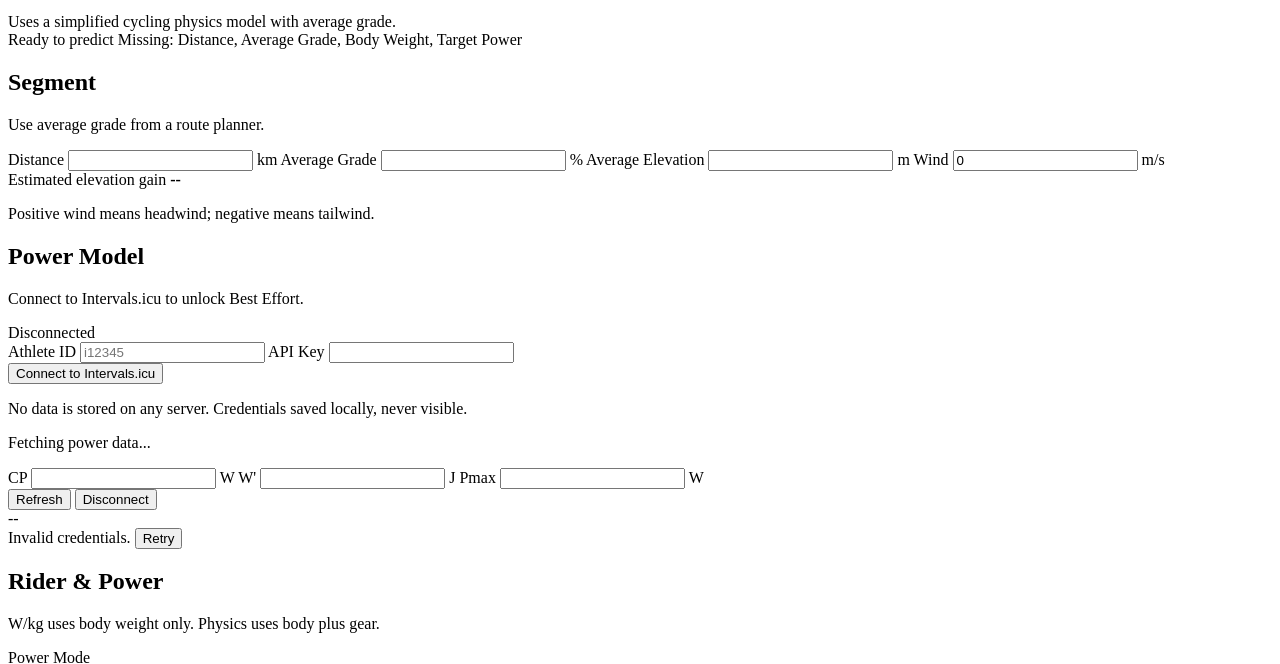
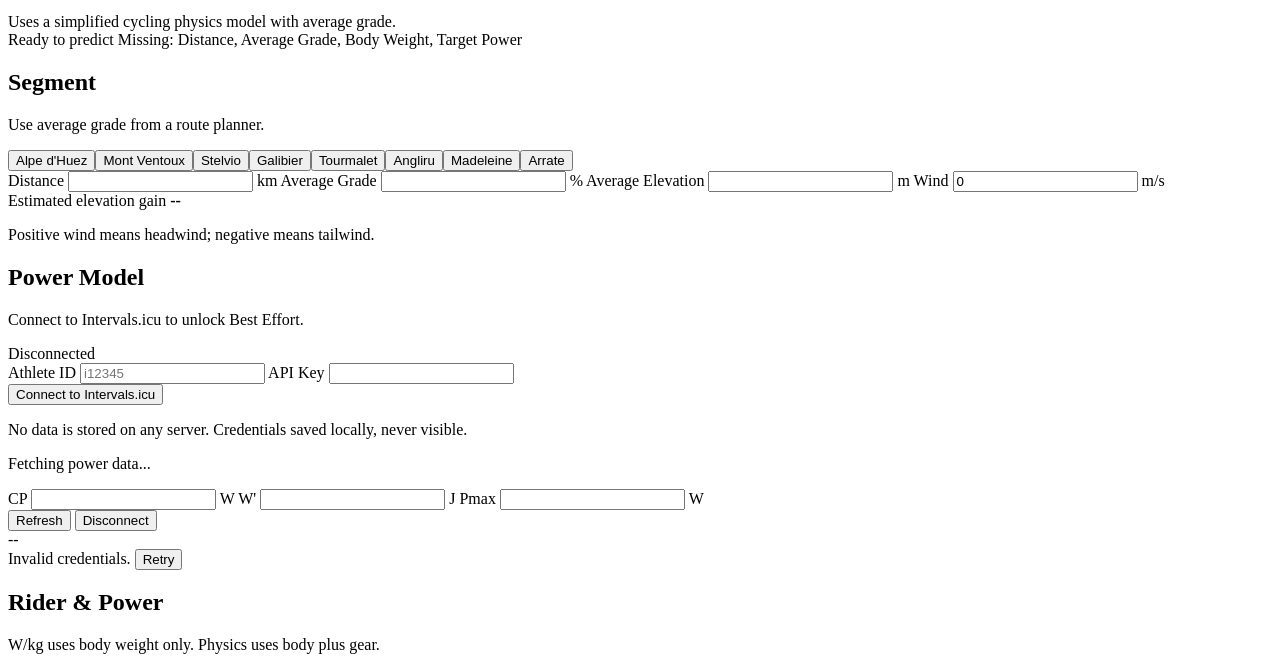
Before and after one commit to equationzhao/performance-predict, a website with bundled scripts: page index.html in a window 1280 px wide. Shown: the part 135-799 px from the top of the page. Built offline with nearby package versions, Linux system fonts and the light colour scheme.

Commit message:
feat: classic segment presets — click to load famous climbs

```diff
--- /dev/null
+++ b/data/segment-presets.json
@@ -0,0 +1,10 @@
+[
+  { "id": "alpe", "name": "Alpe d'Huez", "distanceKm": 13.8, "gradePercent": 8.1, "elevationM": 1300 },
+  { "id": "ventoux", "name": "Mont Ventoux", "distanceKm": 21.5, "gradePercent": 7.5, "elevationM": 1100 },
+  { "id": "stelvio", "name": "Stelvio", "distanceKm": 24.3, "gradePercent": 7.4, "elevationM": 2100 },
+  { "id": "galibier", "name": "Galibier", "distanceKm": 17.1, "gradePercent": 6.9, "elevationM": 2000 },
+  { "id": "tourmalet", "name": "Tourmalet", "distanceKm": 17.1, "gradePercent": 7.3, "elevationM": 1400 },
+  { "id": "angliru", "name": "Angliru", "distanceKm": 12.5, "gradePercent": 10.1, "elevationM": 900 },
+  { "id": "madeleine", "name": "Madeleine", "distanceKm": 19.0, "gradePercent": 7.9, "elevationM": 1100 },
+  { "id": "arrate", "name": "Arrate", "distanceKm": 7.2, "gradePercent": 6.2, "elevationM": 400 }
+]
--- a/index.html
+++ b/index.html
@@ -38,6 +38,8 @@
                 <p>Use average grade from a route planner.</p>
               </div>
             </div>
+
+            <div class="segment-preset-row" id="segment-presets"></div>
 
             <div class="field-grid four">
               <label class="field" for="distanceKm">
--- a/src/app/main.js
+++ b/src/app/main.js
@@ -6,6 +6,7 @@ import {
   PERSISTED_FIELDS,
   TERRAIN_LABELS,
 } from "../lib/presets.js";
+import SEGMENT_PRESETS from "../../data/segment-presets.json";
 import {
   buildPredictionResult,
   cyclingDraftDragReduction,
@@ -123,6 +124,7 @@ let powerModelData = loadPowerModel();
 let connectionState = powerModelData ? "connected" : "disconnected";
 let connectionError = "";
 let savedPowerW = "";
+let activeSegmentPreset = null;
 
 init();
 
@@ -170,6 +172,20 @@ function persistDefaults() {
 }
 
 function renderPresetControls() {
+  const spContainer = document.querySelector("#segment-presets");
+  if (spContainer) {
+    spContainer.innerHTML = "";
+    for (const preset of SEGMENT_PRESETS) {
+      const button = document.createElement("button");
+      button.type = "button";
+      button.className = "segment-button";
+      button.dataset.presetId = preset.id;
+      button.textContent = preset.name;
+      button.title = `${preset.distanceKm} km · ${preset.gradePercent}%`;
+      spContainer.append(button);
+    }
+  }
+
   els.cdaPresets.innerHTML = "";
   for (const [key, preset] of Object.entries(CDA_PRESETS)) {
     const button = document.createElement("button");
@@ -216,6 +232,9 @@ function bindEvents() {
     }
     const value = event.target.type === "checkbox" ? event.target.checked : event.target.value;
     formState = { ...formState, [field]: value };
+    if (field === "distanceKm" || field === "gradePercent") {
+      activeSegmentPreset = null;
+    }
     if (field === "cda") {
       formState.cdaModified = true;
     }
@@ -290,6 +309,26 @@ function bindEvents() {
     render();
   });
 
+  const spContainer = document.querySelector("#segment-presets");
+  if (spContainer) {
+    spContainer.addEventListener("click", event => {
+      const button = event.target.closest("[data-preset-id]");
+      if (!button) return;
+      const preset = SEGMENT_PRESETS.find(p => p.id === button.dataset.presetId);
+      if (!preset) return;
+      formState = {
+        ...formState,
+        distanceKm: String(preset.distanceKm),
+        gradePercent: String(preset.gradePercent),
+        elevationM: String(preset.elevationM),
+      };
+      activeSegmentPreset = preset.id;
+      persistDefaults();
+      syncInputsFromState();
+      render();
+    });
+  }
+
   els.powerModeToggle.addEventListener("click", event => {
     const option = event.target.closest("[data-power-mode]");
     if (!option) return;
@@ -352,6 +391,10 @@ function loadFromUrl() {
     savePowerModel(powerModelData);
     connectionState = "connected";
   }
+  const sp = params.get("sp");
+  if (sp && SEGMENT_PRESETS.some(p => p.id === sp)) {
+    activeSegmentPreset = sp;
+  }
   return Object.keys(state).length > 0 ? state : null;
 }
 
@@ -367,6 +410,9 @@ function syncUrl() {
     params.set("cp", String(powerModelData.cp));
     params.set("w2", String(powerModelData.wPrime));
     params.set("pm", String(powerModelData.pMax));
+  }
+  if (activeSegmentPreset) {
+    params.set("sp", activeSegmentPreset);
   }
   const qs = params.toString();
   const url = qs ? `${window.location.pathname}?${qs}` : window.location.pathname;
@@ -396,6 +442,7 @@ function render() {
   renderDraftingControls();
   renderModeToggle();
   renderPowerModelPanel();
+  renderSegmentPresetStates();
 
   const validation = validateForm(formState);
   if (validation.status === "empty") {
@@ -486,6 +533,14 @@ function renderDraftingControls() {
   const groupDisabled = Boolean(formState.draftUseSameWeight);
   els.draftGroupBodyWeightKg.disabled = groupDisabled;
   els.draftGroupWeightField.classList.toggle("disabled", groupDisabled);
+}
+
+function renderSegmentPresetStates() {
+  const container = document.querySelector("#segment-presets");
+  if (!container) return;
+  for (const button of container.querySelectorAll("[data-preset-id]")) {
+    button.setAttribute("aria-pressed", String(button.dataset.presetId === activeSegmentPreset));
+  }
 }
 
 function renderEmpty(missingFields) {
--- a/src/styles.css
+++ b/src/styles.css
@@ -1135,6 +1135,30 @@ details[open] > summary .chevron {
 
 .mobile-summary {
   display: none;
+}
+
+/* ── Segment Presets ── */
+
+.segment-preset-row {
+  display: flex;
+  gap: 8px;
+  overflow-x: auto;
+  padding: 0 0 4px;
+  margin-bottom: 16px;
+  scrollbar-width: thin;
+}
+
+.segment-preset-row::-webkit-scrollbar {
+  height: 4px;
+}
+
+.segment-preset-row::-webkit-scrollbar-track {
+  background: transparent;
+}
+
+.segment-preset-row::-webkit-scrollbar-thumb {
+  background: var(--border);
+  border-radius: 2px;
 }
 
 /* ═══════════════════════════════════════════════════════════
```
